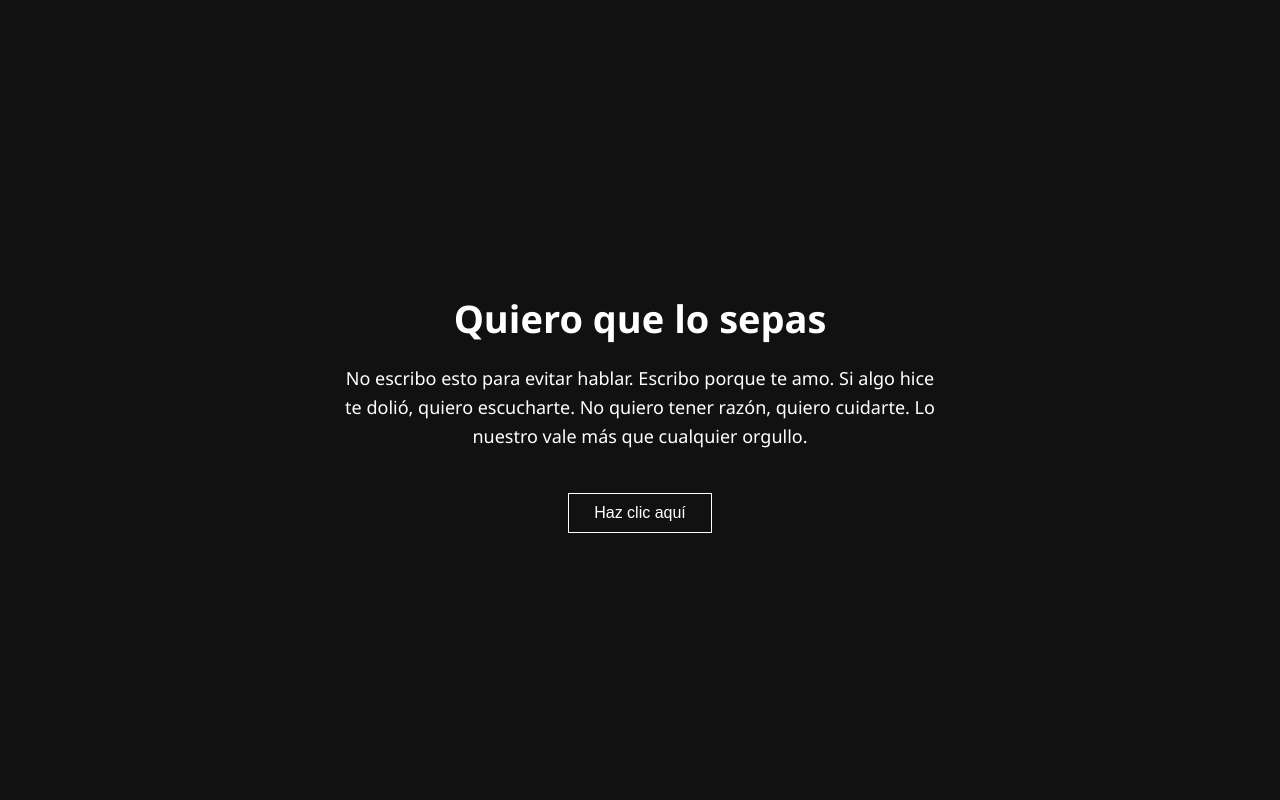
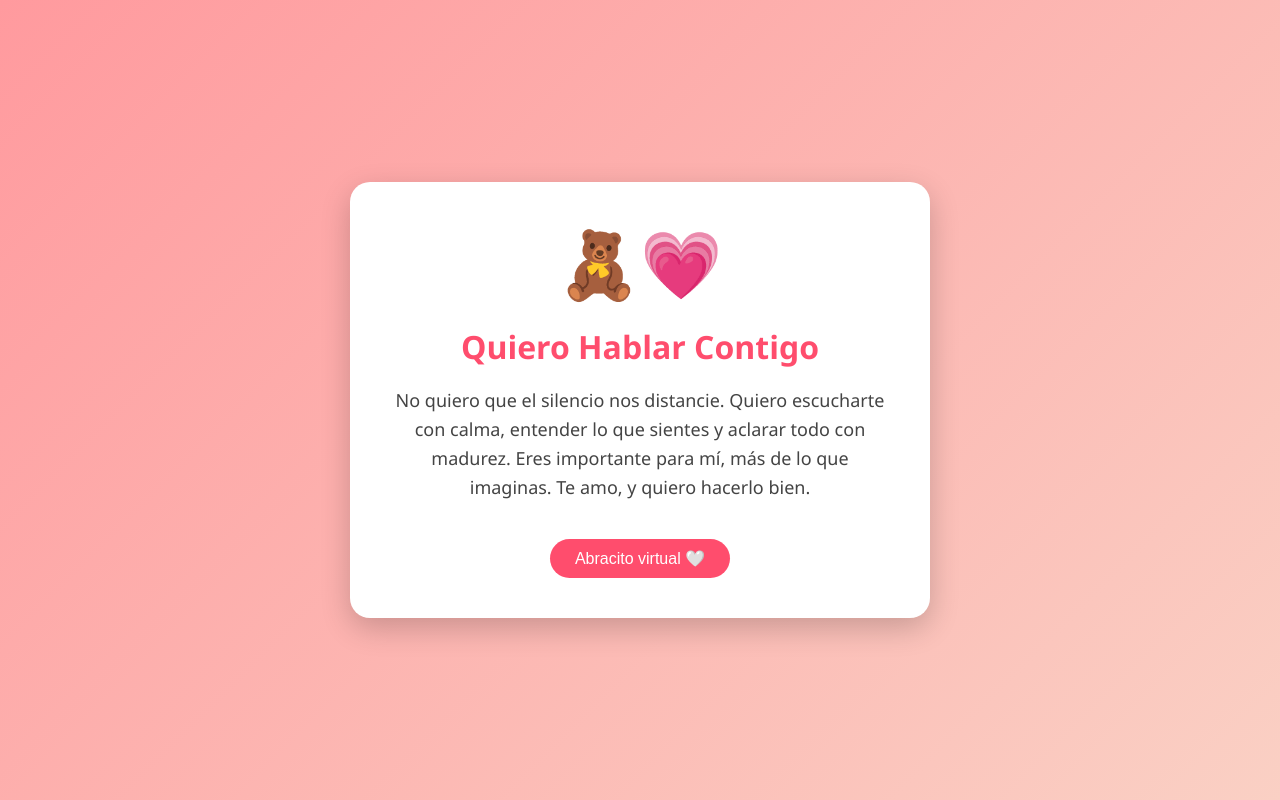
Before and after one commit to juniorcal-rgb/mensaje-amor, a plain HTML site: page index.html in a window 1280 px wide. Drawn offline with Linux system fonts and the light colour scheme.

Commit message:
Update index.html

```diff
--- a/index.html
+++ b/index.html
@@ -3,56 +3,72 @@
 <head>
 <meta charset="UTF-8">
 <meta name="viewport" content="width=device-width, initial-scale=1.0">
-<title>Para Ti</title>
+<title>Para Ti ❤️</title>
 
 <style>
 body{
     margin:0;
     padding:0;
-    background:#111;
-    color:#fff;
+    background: linear-gradient(135deg, #ff9a9e, #fad0c4);
     font-family: 'Segoe UI', sans-serif;
     display:flex;
     justify-content:center;
     align-items:center;
     height:100vh;
     text-align:center;
+    overflow:hidden;
 }
 
 .container{
-    max-width:600px;
+    background:white;
+    padding:40px;
+    border-radius:20px;
+    box-shadow:0 10px 30px rgba(0,0,0,0.2);
+    max-width:500px;
+    animation: aparecer 1.5s ease;
 }
 
 h1{
-    font-size:38px;
-    margin-bottom:20px;
+    color:#ff4d6d;
+    margin-bottom:15px;
 }
 
 p{
+    color:#444;
     font-size:18px;
     line-height:1.6;
-    opacity:0;
-    animation: fadeIn 3s forwards;
 }
 
 button{
-    margin-top:25px;
+    margin-top:20px;
     padding:10px 25px;
-    border:1px solid white;
-    background:transparent;
+    border:none;
+    border-radius:20px;
+    background:#ff4d6d;
     color:white;
+    font-size:16px;
     cursor:pointer;
-    font-size:16px;
     transition:0.3s;
 }
 
 button:hover{
-    background:white;
-    color:black;
+    background:#e63950;
 }
 
-@keyframes fadeIn{
-    to { opacity:1; }
+.osito{
+    font-size:60px;
+    animation: abrazo 2s infinite;
+}
+
+@keyframes abrazo{
+    0% { transform: scale(1); }
+    50% { transform: scale(1.1); }
+    100% { transform: scale(1); }
+}
+
+@keyframes aparecer{
+    from { opacity:0; transform: translateY(20px); }
+    to { opacity:1; transform: translateY(0); }
 }
 </style>
 </head>
@@ -60,21 +76,22 @@ button:hover{
 <body>
 
 <div class="container">
-    <h1>Quiero que lo sepas</h1>
+    <div class="osito">🧸💗</div>
+    <h1>Quiero Hablar Contigo</h1>
     <p>
-        No escribo esto para evitar hablar.
-        Escribo porque te amo.
-        Si algo hice te dolió, quiero escucharte.
-        No quiero tener razón, quiero cuidarte.
-        Lo nuestro vale más que cualquier orgullo.
+        No quiero que el silencio nos distancie.
+        Quiero escucharte con calma, entender lo que sientes
+        y aclarar todo con madurez.
+        Eres importante para mí, más de lo que imaginas.
+        Te amo, y quiero hacerlo bien.
     </p>
 
-    <button onclick="mensaje()">Haz clic aquí</button>
+    <button onclick="mensaje()">Abracito virtual 🤍</button>
 </div>
 
 <script>
 function mensaje(){
-    alert("Estoy dispuesto a hablar con calma. Te amo y quiero hacerlo bien.");
+    alert("Estoy aquí para hablar cuando tú quieras. Me importas mucho ❤️");
 }
 </script>
 
```
